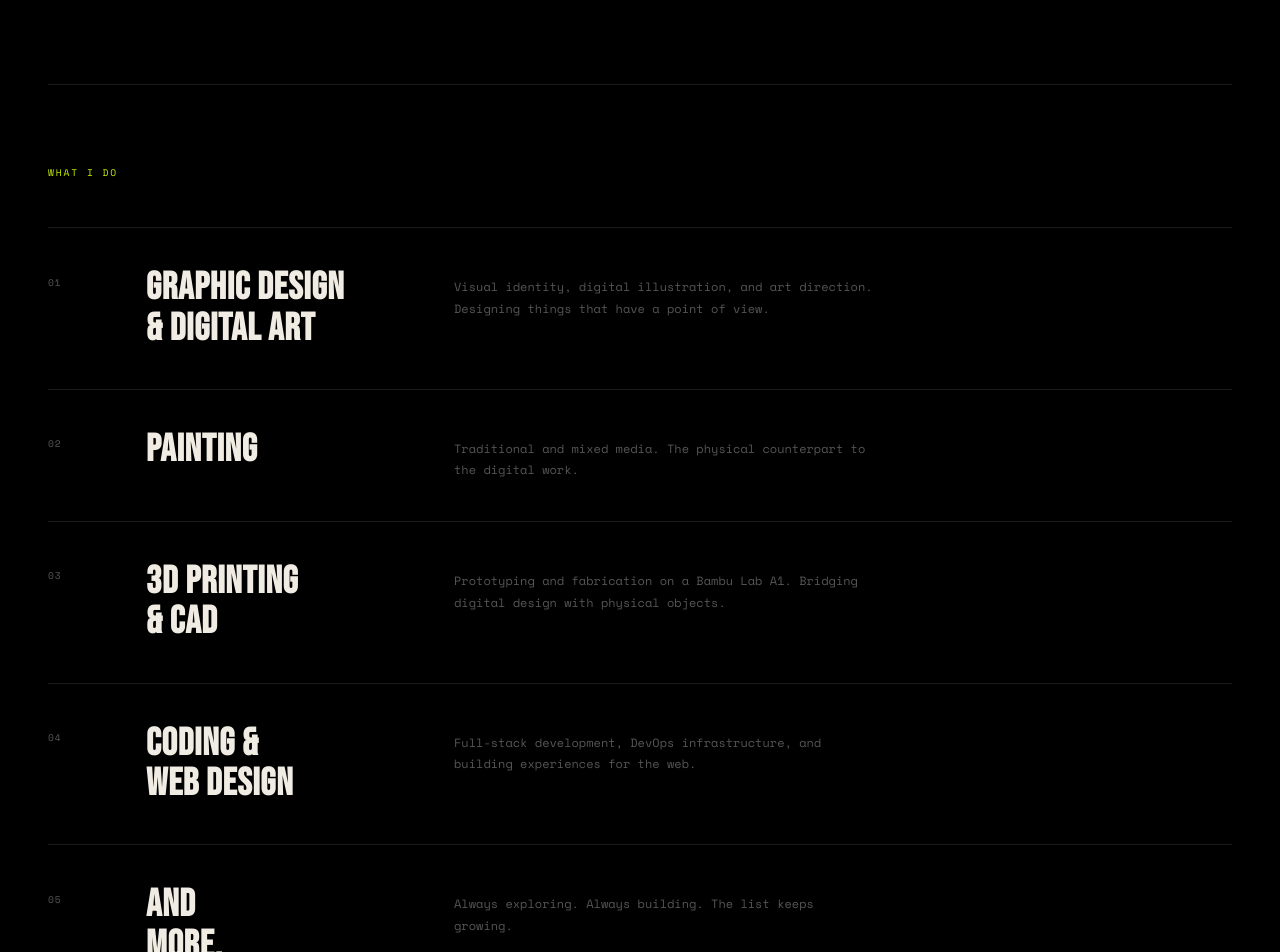
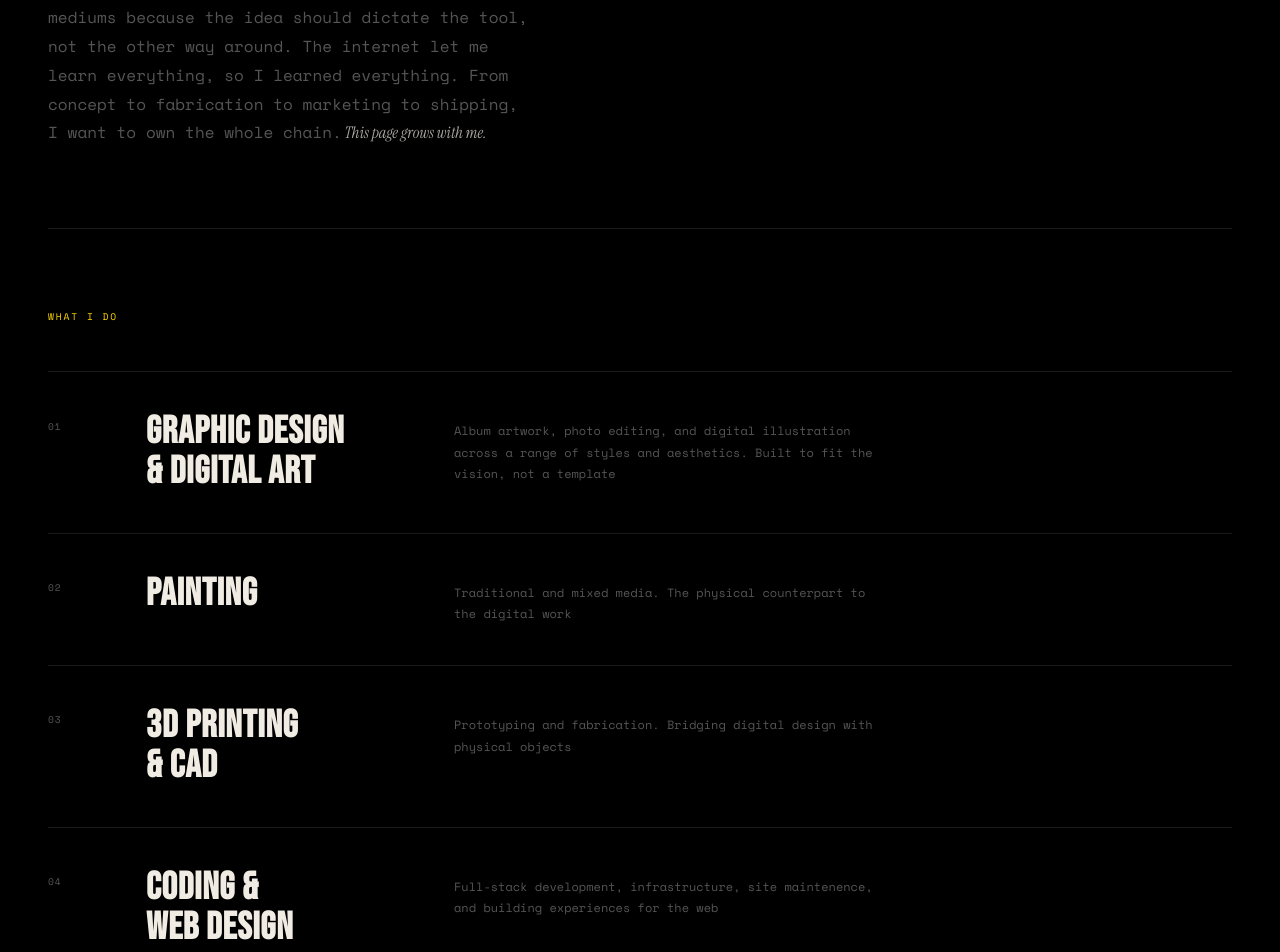
Before and after one commit to nrayan03/neildesigns, a React (Vite) app: page / in a window 1280 px wide. Shown: the part 440-1392 px from the top of the page. Built offline with nearby package versions, Linux system fonts and the light colour scheme.

Commit message:
updated descriptions and color

```diff
--- a/src/index.css
+++ b/src/index.css
@@ -3,7 +3,7 @@
 :root {
   --black: #000000;
   --white: #f0ece3;
-  --acid: #c8f000;
+  --acid: #FFD700;
   --dim: #111111;
   --border: #1a1a1a;
   --muted: #555555;
--- a/src/pages/About.jsx
+++ b/src/pages/About.jsx
@@ -6,27 +6,27 @@ const disciplines = [
   {
     index: '01',
     title: 'Graphic Design\n& Digital Art',
-    desc: 'Visual identity, digital illustration, and art direction. Designing things that have a point of view.',
+    desc: 'Album artwork, photo editing, and digital illustration across a range of styles and aesthetics. Built to fit the vision, not a template',
   },
   {
     index: '02',
     title: 'Painting',
-    desc: 'Traditional and mixed media. The physical counterpart to the digital work.',
+    desc: 'Traditional and mixed media. The physical counterpart to the digital work',
   },
   {
     index: '03',
     title: '3D Printing\n& CAD',
-    desc: 'Prototyping and fabrication on a Bambu Lab A1. Bridging digital design with physical objects.',
+    desc: 'Prototyping and fabrication. Bridging digital design with physical objects',
   },
   {
     index: '04',
     title: 'Coding &\nWeb Design',
-    desc: 'Full-stack development, DevOps infrastructure, and building experiences for the web.',
+    desc: 'Full-stack development, infrastructure, site maintenence, and building experiences for the web',
   },
   {
     index: '05',
     title: 'And\nMore.',
-    desc: 'Always exploring. Always building. The list keeps growing.',
+    desc: 'Always exploring. Always building. My skills keeps growing',
   },
 ]
 
@@ -71,8 +71,11 @@ export default function About() {
           animate={{ opacity: 1, y: 0 }}
           transition={{ duration: 0.7, delay: 0.5, ease: [0.16, 1, 0.3, 1] }}
         >
-          I make things — digitally, physically,<br />
-          <span className="italic">and everything in between.</span>
+          I never picked a lane. Product design, digital art, fabrication, web — I've always
+          moved across mediums because the idea should dictate the tool, not the other way around.
+          The internet let me learn everything, so I learned everything. From concept to fabrication
+          to marketing to shipping, I want to own the whole chain.
+          <span className="italic"> This page grows with me.</span>
         </motion.p>
       </section>
 
```
